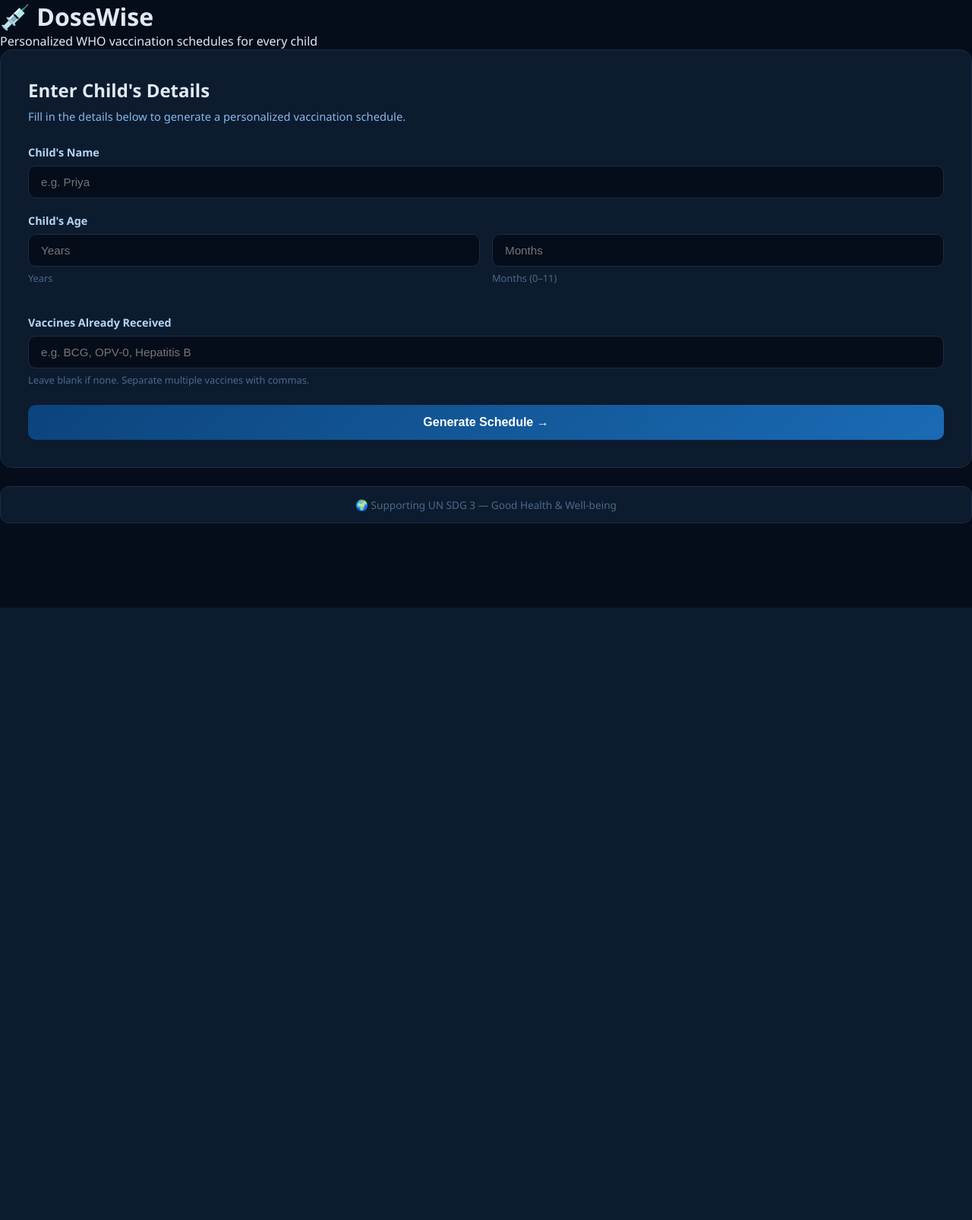
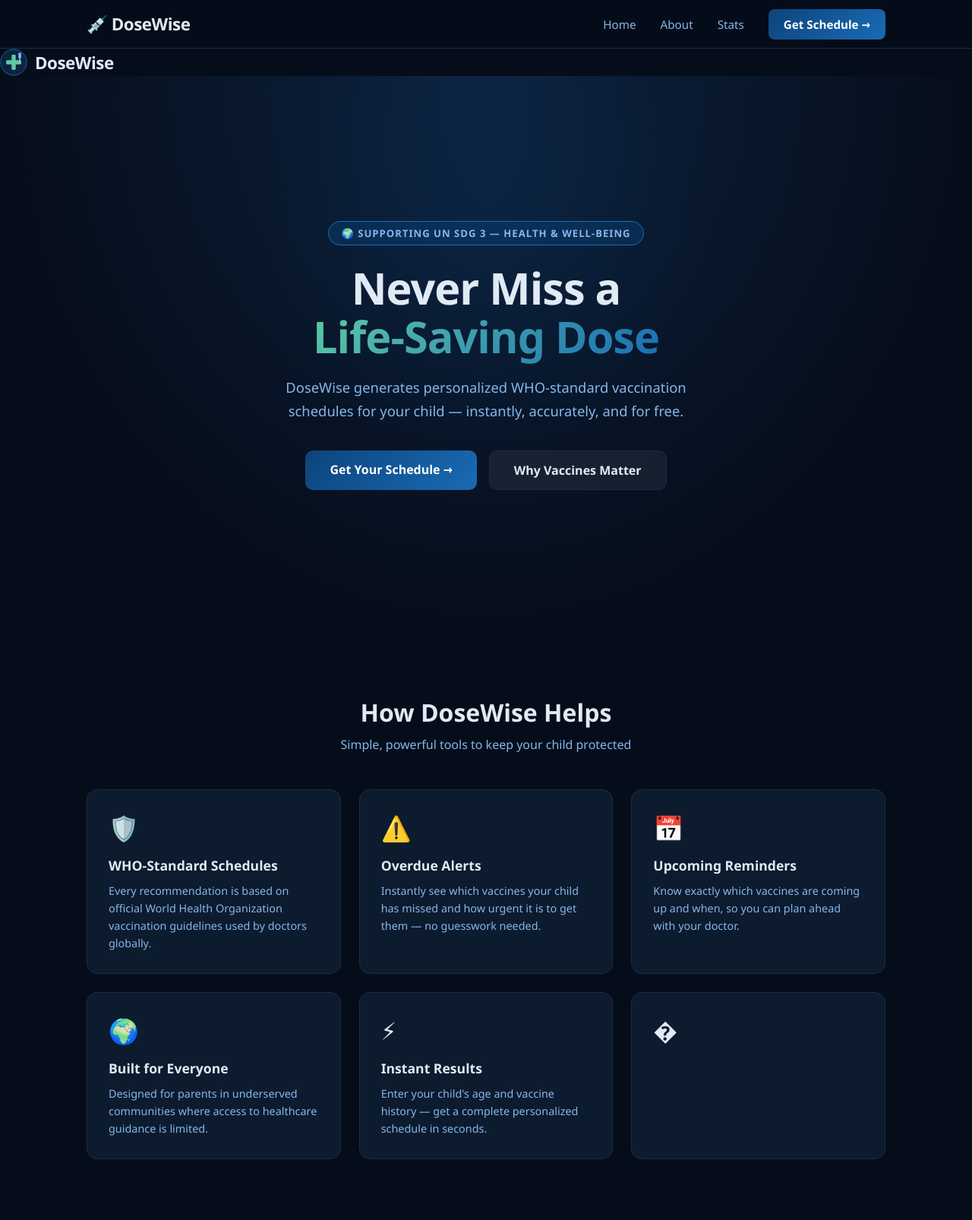
Before and after one commit to joonhubb/DoseWise, a Flask app: page / in a window 1280 px wide. Shown: the whole page at 76% size. Before the commit the page ends 800 px from the top, so only its background shows below. Run offline with Flask 3, Linux system fonts and the light colour scheme.

Commit message:
Updated Index.html

```diff
--- a/templates/index.html
+++ b/templates/index.html
@@ -8,56 +8,50 @@
 </head>
 <body>
 
-    <header>
-        <h1>💉 DoseWise</h1>
-        <p>Personalized WHO vaccination schedules for every child</p>
-    </header>
+    {% include 'nav.html' %}
 
-    <main>
-        <div class="card">
-            <h2>Enter Child's Details</h2>
-            <p class="subtitle">Fill in the details below to generate a personalized vaccination schedule.</p>
+    <section class="hero">
+        <div class="hero-content">
+            <div class="hero-badge">🌍 Supporting UN SDG 3 — Health & Well-being</div>
+            <h1>Never Miss a<br><span>Life-Saving Dose</span></h1>
+            <p>DoseWise generates personalized WHO-standard vaccination schedules for your child — instantly, accurately, and for free.</p>
+            <div class="hero-buttons">
+                <a href="/scheduler" class="btn-primary">Get Your Schedule →</a>
+                <a href="/about" class="btn-secondary">Why Vaccines Matter</a>
+            </div>
+        </div>
+    </section>
 
-            <form action="/result" method="POST">
-
-                <div class="form-group">
-                    <label for="child_name">Child's Name</label>
-                    <input type="text" id="child_name" name="child_name"
-                           placeholder="e.g. Priya" required>
-                </div>
-
-               <div class="form-group">
-    <label>Child's Age</label>
-    <div class="age-row">
-        <div class="form-group">
-            <input type="number" id="age_years" name="age_years"
-                   placeholder="Years" min="0" max="18">
-            <small>Years</small>
+    <section class="features">
+        <div class="section-title">
+            <h2>How DoseWise Helps</h2>
+            <p>Simple, powerful tools to keep your child protected</p>
         </div>
-        <div class="form-group">
-            <input type="number" id="age_months_extra" name="age_months_extra"
-                   placeholder="Months" min="0" max="11">
-            <small>Months (0–11)</small>
-        </div>
-    </div>
-</div>
-
-                <div class="form-group">
-                    <label for="vaccines_received">Vaccines Already Received</label>
-                    <input type="text" id="vaccines_received" name="vaccines_received"
-                           placeholder="e.g. BCG, OPV-0, Hepatitis B">
-                    <small>Leave blank if none. Separate multiple vaccines with commas.</small>
-                </div>
-
-                <button type="submit">Generate Schedule →</button>
-
-            </form>
-        </div>
-
-        <div class="sdg-badge">
-            <span>🌍 Supporting UN SDG 3 — Good Health & Well-being</span>
-        </div>
-    </main>
-
-</body>
-</html>
+        <div class="features-grid">
+            <div class="feature-card">
+                <div class="feature-icon">🛡️</div>
+                <h3>WHO-Standard Schedules</h3>
+                <p>Every recommendation is based on official World Health Organization vaccination guidelines used by doctors globally.</p>
+            </div>
+            <div class="feature-card">
+                <div class="feature-icon">⚠️</div>
+                <h3>Overdue Alerts</h3>
+                <p>Instantly see which vaccines your child has missed and how urgent it is to get them — no guesswork needed.</p>
+            </div>
+            <div class="feature-card">
+                <div class="feature-icon">📅</div>
+                <h3>Upcoming Reminders</h3>
+                <p>Know exactly which vaccines are coming up and when, so you can plan ahead with your doctor.</p>
+            </div>
+            <div class="feature-card">
+                <div class="feature-icon">🌍</div>
+                <h3>Built for Everyone</h3>
+                <p>Designed for parents in underserved communities where access to healthcare guidance is limited.</p>
+            </div>
+            <div class="feature-card">
+                <div class="feature-icon">⚡</div>
+                <h3>Instant Results</h3>
+                <p>Enter your child's age and vaccine history — get a complete personalized schedule in seconds.</p>
+            </div>
+            <div class="feature-card">
+                <div class="feature-icon">�
```
